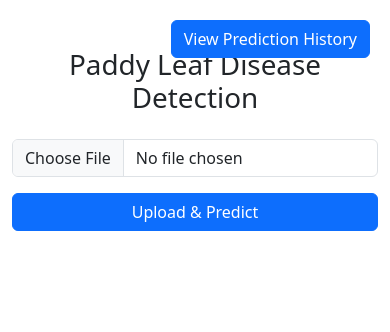
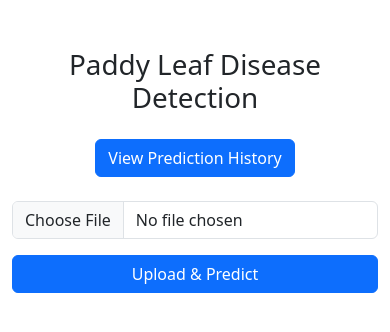
Before and after one commit to DeepakVelmurugan18/paddyleafdisease, a Flask app: page / in a window 390 px wide. Shown: the top 332 px of the page. Run offline with Flask 3, Linux system fonts and the light colour scheme.

Commit message:
Fix mobile responsiveness for the history button

```diff
--- a/templates/index.html
+++ b/templates/index.html
@@ -11,7 +11,16 @@
 <body>
     <div class="container mt-5">
         <h1 class="text-center mb-4">Paddy Leaf Disease Detection</h1>
-        <a href="{{ url_for('history') }}" class="btn btn-primary" style="position: absolute; top: 20px; right: 20px;">
+
+        <!-- Mobile History Button (Centered below title) -->
+        <div class="text-center mb-4 d-md-none">
+            <a href="{{ url_for('history') }}" class="btn btn-primary">
+                View Prediction History
+            </a>
+        </div>
+
+        <!-- Desktop History Button (Top Right) -->
+        <a href="{{ url_for('history') }}" class="btn btn-primary d-none d-md-block" style="position: absolute; top: 20px; right: 20px;">
             View Prediction History
         </a>
         <!-- Upload form -->
```
